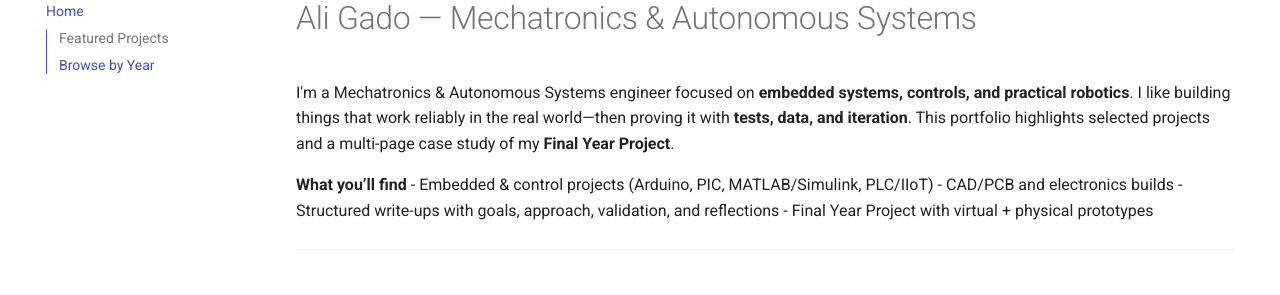
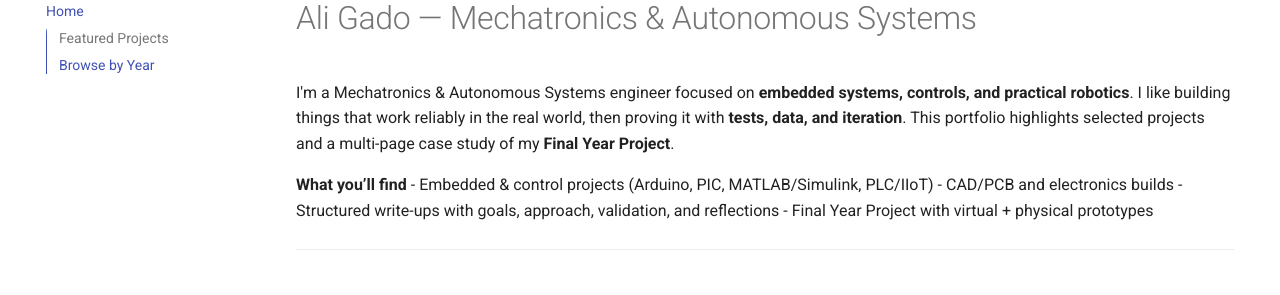
Before and after one commit to aligado04/portfolio, an MkDocs documentation site: the page built from docs/index.md, in a window 1280 px wide and 962 px high. Shown: the part 148-443 px from the top of the window. Built offline with MkDocs 1.6.1 and Material for MkDocs 9.7.7, drawn with Linux system fonts in a browser that asks for light colours; comment, search, counter and statistics services are not loaded.

```diff
--- a/docs/index.md
+++ b/docs/index.md
@@ -1,6 +1,6 @@
 # Ali Gado — Mechatronics & Autonomous Systems
 
-I'm a Mechatronics & Autonomous Systems engineer focused on **embedded systems, controls, and practical robotics**. I like building things that work reliably in the real world—then proving it with **tests, data, and iteration**. This portfolio highlights selected projects and a multi-page case study of my **Final Year Project**.
+I'm a Mechatronics & Autonomous Systems engineer focused on **embedded systems, controls, and practical robotics**. I like building things that work reliably in the real world, then proving it with **tests, data, and iteration**. This portfolio highlights selected projects and a multi-page case study of my **Final Year Project**.
 
 **What you’ll find**
 - Embedded & control projects (Arduino, PIC, MATLAB/Simulink, PLC/IIoT)
```
